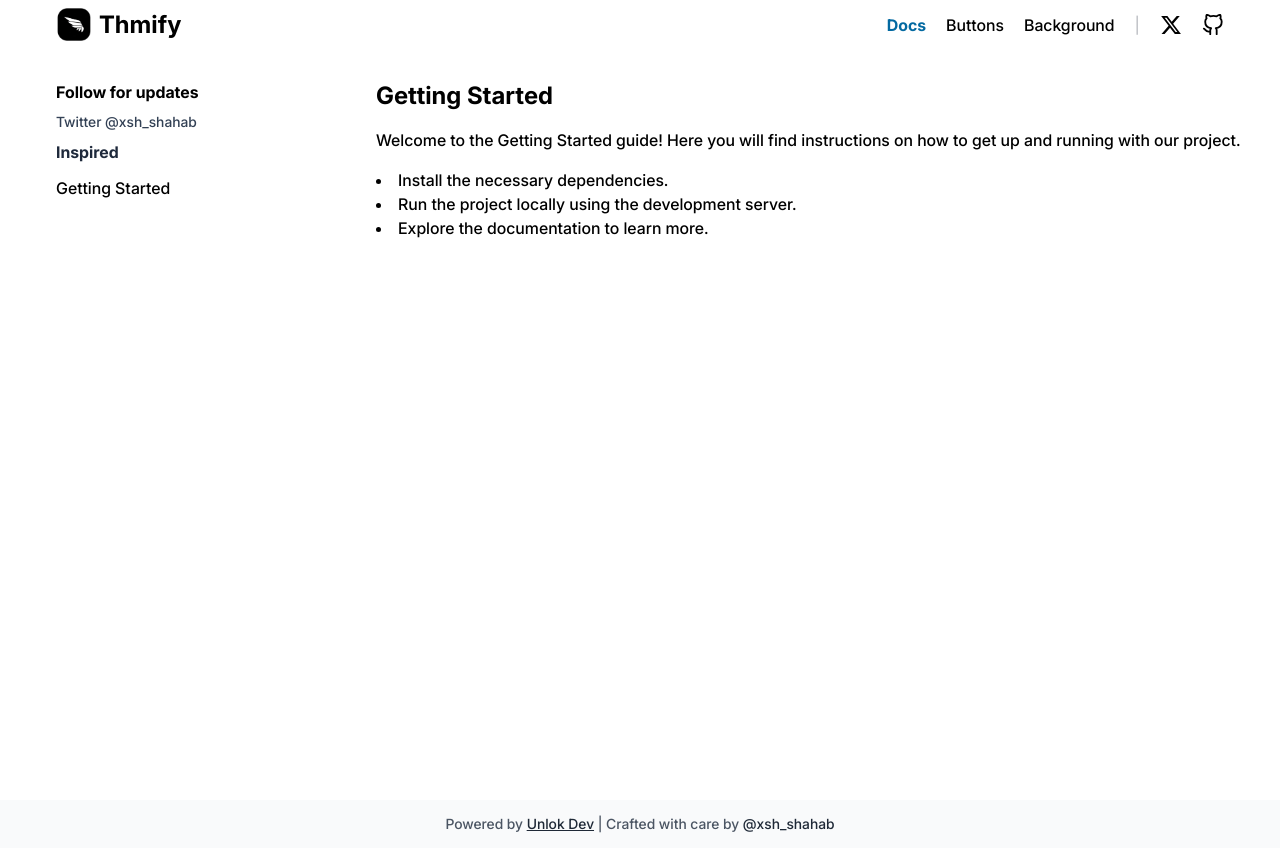
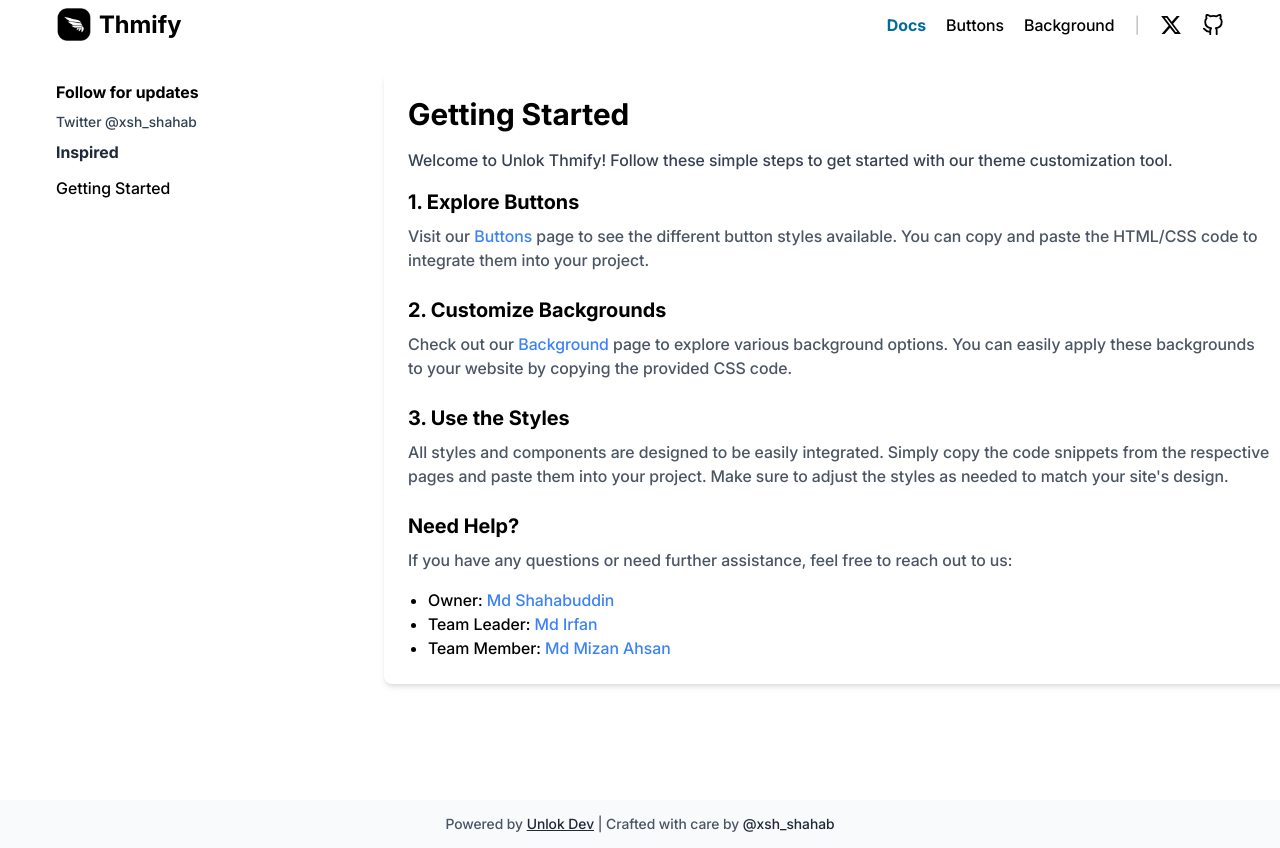
Before and after one commit to xshshahab/unlokthmify, a React (Vite) app: page /pages/docs in a window 1280 px wide. Shown: the top 848 px of the page. Built offline with nearby package versions, Linux system fonts and the light colour scheme.

Commit message:
Get started updated

```diff
--- a/src/components/Backgrounds/Backgrounds.jsx
+++ b/src/components/Backgrounds/Backgrounds.jsx
@@ -20,7 +20,7 @@ const Backgrounds = () => {
             These ready-to-use background snippets.
           </p>
           <button className="relative inline-flex items-center justify-center h-12 px-3 overflow-hidden font-medium rounded-md group bg-neutral-950 text-neutral-200">
-            <Link target="_blank" to="https://github.com">
+            <Link target="_blank" to="https://github.com/xshshahab/unlokthmify">
               <span>Go to Github</span>
             </Link>
             <div className="ml-1 transition group-hover:translate-x-1">
--- a/src/components/Docs/components/GettingStarted.jsx
+++ b/src/components/Docs/components/GettingStarted.jsx
@@ -2,18 +2,91 @@ import React from "react";
 
 const GettingStarted = () => {
   return (
-    <div className="container w-full p-4 mx-auto mt-4 ">
-      <h1 className="mb-4 text-2xl font-bold">Getting Started</h1>
-      <p>
-        Welcome to the Getting Started guide! Here you will find instructions on
-        how to get up and running with our project.
-      </p>
-      <ul className="mt-4 list-disc list-inside">
-        <li>Install the necessary dependencies.</li>
-        <li>Run the project locally using the development server.</li>
-        <li>Explore the documentation to learn more.</li>
-      </ul>
-    </div>
+    <main className="container p-6 mx-auto">
+      <div className="p-6 mb-6 bg-white rounded-lg shadow-md">
+        <h2 className="mb-4 text-3xl font-semibold">Getting Started</h2>
+        <p className="mb-4 text-gray-700">
+          Welcome to Unlok Thmify! Follow these simple steps to get started with
+          our theme customization tool.
+        </p>
+
+        <section className="mb-6">
+          <h3 className="mb-2 text-xl font-semibold">1. Explore Buttons</h3>
+          <p className="text-gray-600">
+            Visit our{" "}
+            <a href="/pages/buttons" className="text-blue-500 hover:underline">
+              Buttons
+            </a>{" "}
+            page to see the different button styles available. You can copy and
+            paste the HTML/CSS code to integrate them into your project.
+          </p>
+        </section>
+
+        <section className="mb-6">
+          <h3 className="mb-2 text-xl font-semibold">
+            2. Customize Backgrounds
+          </h3>
+          <p className="text-gray-600">
+            Check out our{" "}
+            <a
+              href="/pages/background"
+              className="text-blue-500 hover:underline"
+            >
+              Background
+            </a>{" "}
+            page to explore various background options. You can easily apply
+            these backgrounds to your website by copying the provided CSS code.
+          </p>
+        </section>
+
+        <section className="mb-6">
+          <h3 className="mb-2 text-xl font-semibold">3. Use the Styles</h3>
+          <p className="text-gray-600">
+            All styles and components are designed to be easily integrated.
+            Simply copy the code snippets from the respective pages and paste
+            them into your project. Make sure to adjust the styles as needed to
+            match your site's design.
+          </p>
+        </section>
+
+        <section>
+          <h3 className="mb-2 text-xl font-semibold">Need Help?</h3>
+          <p className="text-gray-600">
+            If you have any questions or need further assistance, feel free to
+            reach out to us:
+          </p>
+          <ul className="pl-5 mt-4 list-disc">
+            <li>
+              Owner:{" "}
+              <a
+                href="https://www.linkedin.com/in/mdshahabuddin82/"
+                className="text-blue-500 hover:underline"
+              >
+                Md Shahabuddin
+              </a>
+            </li>
+            <li>
+              Team Leader:{" "}
+              <a
+                href="https://www.linkedin.com/in/mdirfan2470/"
+                className="text-blue-500 hover:underline"
+              >
+                Md Irfan
+              </a>
+            </li>
+            <li>
+              Team Member:{" "}
+              <a
+                href="https://www.linkedin.com/in/mdmizanahsan/"
+                className="text-blue-500 hover:underline"
+              >
+                Md Mizan Ahsan
+              </a>
+            </li>
+          </ul>
+        </section>
+      </div>
+    </main>
   );
 };
 
```
